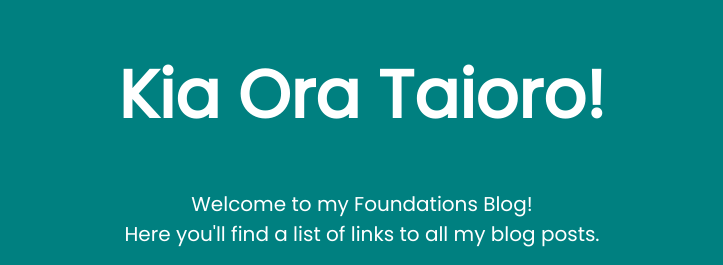
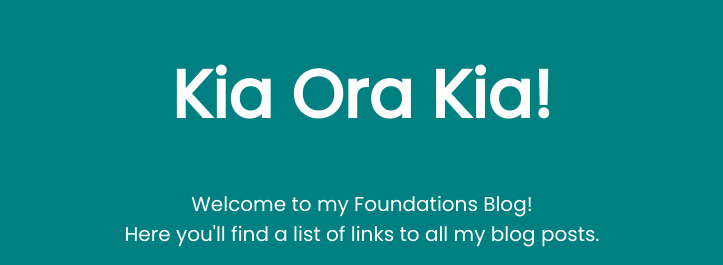
Before and after one commit to lorenzo-joseph-fernandez-19/lorenzo-joseph-fernnadez-19.github.io, a plain HTML site: page index.html in a window 1280 px wide. Shown: the top 265 px of the page, without its empty margins (278-1001 px from the left). Drawn offline with Linux system fonts and the light colour scheme.

Commit message:
Update index.html
Update H1 tag content

```diff
--- a/index.html
+++ b/index.html
@@ -9,7 +9,7 @@
     </head>
 
   <body>
-      <h1> Kia Ora Taioro! </h1>
+      <h1> Kia Ora Kia! </h1>
 
     <p> Welcome to my Foundations Blog! <br> Here you'll find a list of links to all my blog posts. </p>
     <br>
```
